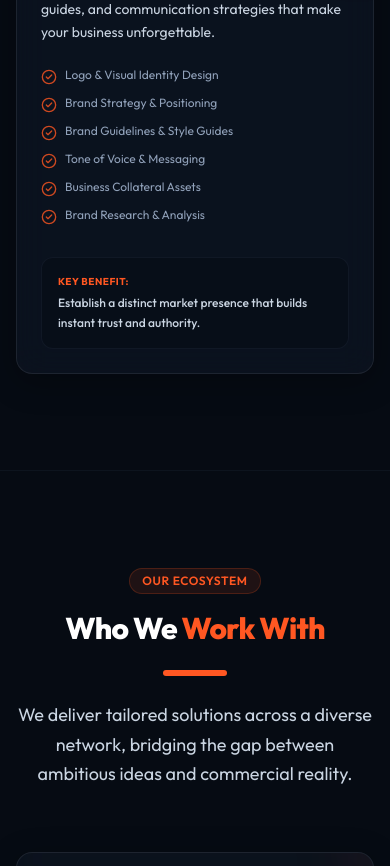
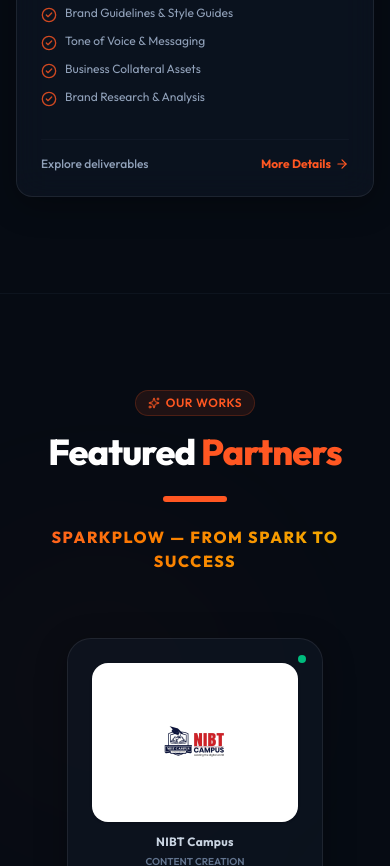
Before and after one commit to am-asfan/sparkplow, a React (Vite) app: page / in a window 390 px wide. Shown: the part 3760-4626 px from the top of the page. Built offline with nearby package versions, Linux system fonts and the light colour scheme.

Commit message:
client onboart
zestro cafe

```diff
--- a/src/App.jsx
+++ b/src/App.jsx
@@ -1,56 +1,15 @@
-import { useState, useEffect } from 'react';
 import Navbar from './components/Navbar';
 import Hero from './components/Hero';
 import AboutUs from './components/AboutUs';
 import Services from './components/Services';
+import ClientsAndWorks from './components/ClientsAndWorks';
 import TargetAudience from './components/TargetAudience';
 import WhyChooseUs from './components/WhyChooseUs';
 import Values from './components/Values';
 import Contact from './components/Contact';
 import Footer from './components/Footer';
-import ClientsAndWorks from './components/ClientsAndWorks';
 
 export default function App() {
-  const [view, setView] = useState(() => {
-    return window.location.hash === '#works' ? 'works' : 'home';
-  });
-
-  // Listen to manual URL hash changes (like browser back/forward or direct links)
-  useEffect(() => {
-    const handleHashChange = () => {
-      const hash = window.location.hash;
-      if (hash === '#works') {
-        setView('works');
-        window.scrollTo({ top: 0, behavior: 'smooth' });
-      } else {
-        setView('home');
-      }
-    };
-    window.addEventListener('hashchange', handleHashChange);
-    return () => window.removeEventListener('hashchange', handleHashChange);
-  }, []);
-
-  const onNavigate = (targetId) => {
-    if (targetId === 'works') {
-      setView('works');
-      window.location.hash = 'works';
-      window.scrollTo({ top: 0, behavior: 'smooth' });
-    } else {
-      setView('home');
-      window.location.hash = targetId === 'home' ? '' : targetId;
-      // Delay scrolling slightly to allow React to render the Home sections
-      setTimeout(() => {
-        const element = document.getElementById(targetId);
-        if (element) {
-          window.scrollTo({
-            top: element.offsetTop - 80,
-            behavior: 'smooth',
-          });
-        }
-      }, 120);
-    }
-  };
-
   return (
     <div className="relative min-h-screen bg-brand-navy-deep text-slate-100 flex flex-col overflow-x-hidden">
       {/* Dynamic Backlights - Glow spheres */}
@@ -59,12 +18,10 @@ export default function App() {
       <div className="absolute top-[75%] left-[8%] w-[600px] h-[600px] rounded-full bg-radial-glow opacity-20 blur-[120px] pointer-events-none" />
 
       {/* Navigation header */}
-      <Navbar view={view} onNavigate={onNavigate} />
+      <Navbar />
 
       {/* Main Content Areas */}
       <main className="flex-grow">
-        {view === 'home' ? (
-          <>
         {/* Hero Landing */}
         <Hero />
 
@@ -73,6 +30,9 @@ export default function App() {
 
         {/* Services (Marketing, Events, Coordination, Branding) */}
         <Services />
+
+        {/* Featured Partner & Works */}
+        <ClientsAndWorks />
 
         {/* Who We Serve */}
         <TargetAudience />
@@ -85,14 +45,10 @@ export default function App() {
 
         {/* Contact Form & Actions */}
         <Contact />
-          </>
-        ) : (
-          <ClientsAndWorks onNavigate={onNavigate} />
-        )}
       </main>
 
       {/* Footer Capsule */}
-      <Footer onNavigate={onNavigate} />
+      <Footer />
     </div>
   );
 }
--- a/src/components/ClientsAndWorks.jsx
+++ b/src/components/ClientsAndWorks.jsx
@@ -1,15 +1,19 @@
 import { useState } from 'react';
-import { Sparkles, CheckCircle2, Award, ExternalLink, GraduationCap, Quote, Briefcase, Film } from 'lucide-react';
+import { Sparkles, CheckCircle2, Award, ExternalLink, Quote, Briefcase, Film } from 'lucide-react';
 import nibtLogo from '../assets/images/NIBT.jpeg';
+import zestroLogo from '../assets/images/Zestro cafe.jpeg';
 
-export default function ClientsAndWorks({ onNavigate }) {
+export default function ClientsAndWorks() {
   const [selectedClient, setSelectedClient] = useState(null);
 
-  const clientInfo = {
+  const clientsList = [
+    {
       id: 'nibt',
       name: 'NIBT Campus',
       service: 'Content Creation',
+      logo: nibtLogo,
       url: 'https://nibt.lk/',
+      reelUrl: 'https://www.instagram.com/reel/DZ7Jm6LlUh2/?igsh=Z2gyNDZicjlpbHN6',
       metric: 'Boosted Intakes',
       title: 'Social Media Reels Campaign',
       summary: 'We create high-impact, engaging short-form content and video reels for NIBT Campus, tailored specifically to build digital presence and drive student enrollment across major platforms.',
@@ -28,14 +32,52 @@ export default function ClientsAndWorks({ onNavigate }) {
         author: "Marketing & Admissions Division",
         organization: "NIBT Campus"
       }
+    },
+    {
+      id: 'zestro',
+      name: 'Zestro Cafe',
+      service: 'Content Creation, Social Media Management',
+      logo: zestroLogo,
+      url: '',
+      reelUrl: '',
+      metric: 'Boosted Customer Reach',
+      title: 'Digital Branding & Content Management',
+      summary: 'We produce mouth-watering culinary content and run daily page operations for Zestro Cafe, creating a cohesive, high-engagement feed aesthetic that attracts local food enthusiasts.',
+      platforms: [
+        'Instagram Feed & Stories',
+        'Facebook Content & Management'
+      ],
+      results: [
+        'High-end food and beverage photography styling',
+        'Consistent publishing calendar and audience responses',
+        'Increased daily profile visits and direct customer interactions'
+      ],
+      testimonial: {
+        text: "SparkPlow completely transformed how we look online. Our feed is now mouth-watering, consistent, and actively attracting new customers to our doors every day.",
+        author: "Management Team",
+        organization: "Zestro Cafe"
+      }
+    }
+  ];
+
+  const handleClientToggle = (clientId) => {
+    setSelectedClient(prev => (prev === clientId ? null : clientId));
   };
 
-  const handleClientToggle = () => {
-    setSelectedClient(prev => (prev === 'nibt' ? null : 'nibt'));
+  const handleScrollToContact = () => {
+    const element = document.getElementById('contact');
+    if (element) {
+      window.scrollTo({
+        top: element.offsetTop - 80,
+        behavior: 'smooth',
+      });
+    }
   };
 
+  const currentClient = clientsList.find(c => c.id === selectedClient);
+
   return (
-    <div className="relative min-h-screen bg-brand-navy-deep text-slate-100 pt-28 pb-20 overflow-hidden">
+    <section id="works" className="relative py-24 bg-brand-navy-deep overflow-hidden border-t border-brand-navy-border/30">
 
       {/* Background Radial Glow sphere */}
       <div className="absolute top-[10%] right-[10%] w-[500px] h-[500px] rounded-full bg-radial-glow opacity-25 blur-[100px] pointer-events-none" />
@@ -50,10 +92,10 @@ export default function ClientsAndWorks({ onNavigate }) {
             <span>Our Works</span>
           </div>
           <h1 className="text-4xl sm:text-5xl font-extrabold text-white tracking-tight mb-6 animate-scale-in">
-            Featured <span className="text-brand-orange">Partner</span>
+            Featured <span className="text-brand-orange">Partners</span>
           </h1>
           <div className="h-1.5 w-16 bg-brand-orange mx-auto rounded-full mb-6" />
-          <p className="text-slate-300 text-lg leading-relaxed font-medium uppercase tracking-wider text-brand-orange/90">
+          <p className="inline-block text-base sm:text-lg font-black uppercase tracking-widest bg-clip-text text-transparent bg-gradient-to-r from-brand-orange to-yellow-500 animate-float-slow">
             SparkPlow &mdash; From Spark to Success
           </p>
         </div>
@@ -61,28 +103,29 @@ export default function ClientsAndWorks({ onNavigate }) {
         {/* Dynamic Partner Grid (Side-by-side flex layout) */}
         <div className="flex flex-wrap justify-center items-center gap-6 mb-12 animate-scale-in">
 
-          {/* NIBT Campus Logo Card */}
+          {clientsList.map(client => (
             <div
-            onClick={handleClientToggle}
+              key={client.id}
+              onClick={() => handleClientToggle(client.id)}
               className={`glass-panel w-64 h-64 rounded-3xl flex flex-col items-center justify-center p-6 transition-all duration-300 cursor-pointer relative ${
-              selectedClient === 'nibt'
+                selectedClient === client.id
                   ? 'border-brand-orange bg-brand-navy-card/90 shadow-[0_0_20px_rgba(255,87,34,0.15)] scale-[1.02]'
                   : 'border-brand-navy-border/60 bg-brand-navy-card/45 hover:border-brand-orange/45 hover:bg-brand-navy-card/75'
               }`}
             >
               {/* Logo wrapper */}
               <div className="w-full flex items-center justify-center flex-grow bg-white rounded-2xl p-4 shadow-sm overflow-hidden">
-              <img src={nibtLogo} alt="NIBT Campus Logo" className="h-16 w-auto object-contain" />
+                <img src={client.logo} alt={`${client.name} Logo`} className="h-16 w-auto object-contain" />
               </div>
 
               {/* Partner Name & Tag */}
               <span className={`text-xs font-bold tracking-wide mt-3 block ${
-              selectedClient === 'nibt' ? 'text-brand-orange' : 'text-slate-300'
+                selectedClient === client.id ? 'text-brand-orange' : 'text-slate-300'
               }`}>
-              {clientInfo.name}
+                {client.name}
               </span>
-            <span className="text-[10px] text-slate-500 mt-1 uppercase font-semibold">
-              {clientInfo.service}
+              <span className="text-[10px] text-slate-500 mt-1 uppercase font-semibold text-center max-w-[200px] truncate">
+                {client.service}
               </span>
 
               {/* Active Indicator dot */}
@@ -91,10 +134,11 @@ export default function ClientsAndWorks({ onNavigate }) {
                 <span className="relative inline-flex rounded-full h-2 w-2 bg-emerald-500"></span>
               </span>
             </div>
+          ))}
 
           {/* Become Partner CTA Card */}
           <div
-            onClick={() => onNavigate('contact')}
+            onClick={handleScrollToContact}
             className="glass-panel w-64 h-64 rounded-3xl flex flex-col items-center justify-center p-6 border-dashed border-brand-navy-border/80 bg-transparent hover:border-brand-orange/60 hover:bg-brand-navy-card/20 transition-all duration-300 cursor-pointer text-slate-500 hover:text-brand-orange group"
           >
             <Briefcase className="h-8 w-8 mb-3 text-slate-600 group-hover:text-brand-orange transition-colors" />
@@ -105,7 +149,7 @@ export default function ClientsAndWorks({ onNavigate }) {
         </div>
 
         {/* Selected Partner Details Panel - Only renders when active */}
-        {selectedClient === 'nibt' && (
+        {selectedClient && currentClient && (
           <div className="glass-panel border border-brand-navy-border/70 rounded-3xl p-6 sm:p-8 bg-gradient-to-br from-brand-navy-card/90 to-brand-navy-deep/90 text-left relative overflow-hidden transition-all duration-500 animate-scale-in">
             {/* Subtle backlight */}
             <div className="absolute top-1/2 left-1/2 -translate-x-1/2 -translate-y-1/2 w-64 h-64 bg-brand-orange/5 rounded-full blur-[80px] pointer-events-none" />
@@ -114,22 +158,22 @@ export default function ClientsAndWorks({ onNavigate }) {
             <div className="flex flex-col md:flex-row md:items-center justify-between gap-6 border-b border-brand-navy-border/40 pb-6 mb-6">
               <div className="flex items-center gap-4">
                 <div className="p-3 rounded-2xl border bg-white border-white/20 flex items-center justify-center shadow-sm">
-                  <img src={nibtLogo} alt="NIBT Campus Logo" className="h-14 w-auto object-contain" />
+                  <img src={currentClient.logo} alt={`${currentClient.name} Logo`} className="h-14 w-auto object-contain" />
                 </div>
                 <div>
                   <span className="text-[9px] uppercase tracking-widest font-black text-brand-orange">Partner Case Study</span>
                   <h3 className="text-xl sm:text-2xl font-black text-white leading-tight mt-0.5">
-                    {clientInfo.title}
+                    {currentClient.title}
                   </h3>
                 </div>
               </div>
 
-              <div className="flex items-center gap-3">
-                <span className="px-3 py-1 rounded-full bg-brand-orange/15 text-brand-orange border border-brand-orange/20 text-xs font-bold uppercase tracking-wider">
-                  {clientInfo.service}
+              <div className="flex items-center gap-3 flex-wrap">
+                <span className="px-3 py-1 rounded-full bg-brand-orange/15 text-brand-orange border border-brand-orange/20 text-[10px] sm:text-xs font-bold uppercase tracking-wider">
+                  {currentClient.name}
                 </span>
-                <span className="px-3 py-1 rounded-full bg-emerald-500/10 text-emerald-400 border border-emerald-500/20 text-xs font-bold flex items-center gap-1">
-                  <Award className="h-3.5 w-3.5" /> {clientInfo.metric}
+                <span className="px-3 py-1 rounded-full bg-emerald-500/10 text-emerald-400 border border-emerald-500/20 text-[10px] sm:text-xs font-bold flex items-center gap-1">
+                  <Award className="h-3.5 w-3.5" /> {currentClient.metric}
                 </span>
               </div>
             </div>
@@ -140,17 +184,17 @@ export default function ClientsAndWorks({ onNavigate }) {
               {/* Left Column: Summary and Testimonial */}
               <div className="lg:col-span-7 space-y-6">
                 <p className="text-slate-300 text-sm leading-relaxed">
-                  {clientInfo.summary}
+                  {currentClient.summary}
                 </p>
 
                 {/* Quote Testimony */}
                 <div className="border-l-3 border-brand-orange bg-brand-orange/5 p-4 rounded-r-xl">
                   <Quote className="h-5 w-5 text-brand-orange/20 mb-1" />
                   <p className="text-slate-300 text-xs italic leading-relaxed mb-2">
-                    "{clientInfo.testimonial.text}"
+                    "{currentClient.testimonial.text}"
                   </p>
                   <span className="text-[10px] font-bold text-brand-orange uppercase tracking-wider block">
-                    &mdash; {clientInfo.testimonial.author}, {clientInfo.testimonial.organization}
+                    &mdash; {currentClient.testimonial.author}, {currentClient.testimonial.organization}
                   </span>
                 </div>
               </div>
@@ -164,7 +208,7 @@ export default function ClientsAndWorks({ onNavigate }) {
                     <Film className="h-4 w-4 text-brand-orange" /> Social Media Coverage
                   </h4>
                   <ul className="space-y-2">
-                    {clientInfo.platforms.map((platform, index) => (
+                    {currentClient.platforms.map((platform, index) => (
                       <li key={index} className="flex items-center gap-2 text-xs text-slate-300">
                         <CheckCircle2 className="h-3.5 w-3.5 text-brand-orange flex-shrink-0" />
                         {platform}
@@ -179,7 +223,7 @@ export default function ClientsAndWorks({ onNavigate }) {
                     Proven Outcomes
                   </h4>
                   <ul className="space-y-2">
-                    {clientInfo.results.map((item, index) => (
+                    {currentClient.results.map((item, index) => (
                       <li key={index} className="flex items-center gap-2 text-xs text-slate-300">
                         <span className="h-1.5 w-1.5 rounded-full bg-emerald-400 flex-shrink-0" />
                         {item}
@@ -188,17 +232,32 @@ export default function ClientsAndWorks({ onNavigate }) {
                   </ul>
                 </div>
 
-                {/* External Link */}
-                <div className="pt-2">
+                {/* Video & External Links */}
+                {(currentClient.reelUrl || currentClient.url) && (
+                  <div className="pt-2 space-y-2.5">
+                    {currentClient.reelUrl && (
                       <a
-                    href={clientInfo.url}
+                        href={currentClient.reelUrl}
                         target="_blank"
                         rel="noopener noreferrer"
-                    className="inline-flex items-center justify-center gap-1.5 w-full py-2.5 rounded-xl bg-brand-orange hover:bg-brand-orange-bright text-white font-bold text-xs transition duration-300 shadow-[0_4px_12px_rgba(255,87,34,0.15)]"
+                        className="inline-flex items-center justify-center gap-1.5 w-full py-2.5 rounded-xl bg-brand-orange hover:bg-brand-orange-bright text-white font-bold text-xs transition duration-300 shadow-[0_4px_12px_rgba(255,87,34,0.15)] hover:scale-[1.01]"
                       >
-                    Visit NIBT Website <ExternalLink className="h-3.5 w-3.5" />
+                        Watch Featured Reel <ExternalLink className="h-3.5 w-3.5" />
                       </a>
+                    )}
+
+                    {currentClient.url && (
+                      <a
+                        href={currentClient.url}
+                        target="_blank"
+                        rel="noopener noreferrer"
+                        className="inline-flex items-center justify-center gap-1.5 w-full py-2.5 rounded-xl border border-brand-navy-border hover:border-brand-orange text-slate-300 hover:text-white font-bold text-xs transition duration-300 hover:scale-[1.01]"
+                      >
+                        Visit Website <ExternalLink className="h-3.5 w-3.5" />
+                      </a>
+                    )}
                   </div>
+                )}
 
               </div>
 
@@ -207,8 +266,26 @@ export default function ClientsAndWorks({ onNavigate }) {
           </div>
         )}
 
+        {/* Single Scrolling Partner Logos (No Duplicates) */}
+        <div className="mt-20 w-full overflow-hidden relative py-4 border-y border-brand-navy-border/30 bg-brand-navy-card/10 h-20 flex items-center">
+          {/* Edge gradients to fade logo in and out */}
+          <div className="absolute top-0 left-0 w-20 h-full bg-gradient-to-r from-brand-navy-deep to-transparent z-10 pointer-events-none" />
+          <div className="absolute top-0 right-0 w-20 h-full bg-gradient-to-l from-brand-navy-deep to-transparent z-10 pointer-events-none" />
+
+          <div className="w-full relative flex items-center h-12">
+            <div className="animate-marquee-single flex items-center gap-12">
+              <div className="bg-white rounded-xl px-5 py-2 flex items-center justify-center h-11 w-34 shadow-sm border border-white/5">
+                <img src={nibtLogo} alt="NIBT Campus" className="h-7 w-auto object-contain" />
+              </div>
+              <div className="bg-white rounded-xl px-5 py-2 flex items-center justify-center h-11 w-34 shadow-sm border border-white/5">
+                <img src={zestroLogo} alt="Zestro Cafe" className="h-7 w-auto object-contain" />
+              </div>
+            </div>
+          </div>
         </div>
 
       </div>
+
+    </section>
   );
 }
--- a/src/components/Footer.jsx
+++ b/src/components/Footer.jsx
@@ -29,21 +29,17 @@ const InstagramIcon = ({ className }) => (
   </svg>
 );
 
-export default function Footer({ onNavigate }) {
+export default function Footer() {
   const currentYear = new Date().getFullYear();
 
   const handleScrollTo = (e, targetId) => {
     e.preventDefault();
-    if (onNavigate) {
-      onNavigate(targetId);
-    } else {
     const element = document.getElementById(targetId);
     if (element) {
       window.scrollTo({
         top: element.offsetTop - 80,
         behavior: 'smooth',
       });
-      }
     }
   };
 
--- a/src/components/Services.jsx
+++ b/src/components/Services.jsx
@@ -1,5 +1,5 @@
 import { useState } from 'react';
-import { Palette, CalendarRange, Sparkles, CheckCircle2 } from 'lucide-react';
+import { Palette, CalendarRange, Sparkles, CheckCircle2, ArrowRight } from 'lucide-react';
 import Modal from './Modal';
 
 export default function Services() {
@@ -304,10 +304,12 @@ export default function Services() {
                   </ul>
                 </div>
 
-                {/* Key Benefit Section */}
-                <div className="mt-auto pt-4 border-t border-brand-navy-border/40 bg-brand-navy-deep/40 rounded-xl p-4 flex flex-col gap-1 border border-brand-navy-border/20">
-                  <span className="text-[10px] font-bold text-brand-orange uppercase tracking-wider">Key Benefit:</span>
-                  <span className="text-xs text-slate-300 font-medium leading-relaxed">{service.benefit}</span>
+                {/* More Details Clickable Button */}
+                <div className="mt-auto pt-4 border-t border-brand-navy-border/30 flex items-center justify-between">
+                  <span className="text-xs text-slate-400 font-medium">Explore deliverables</span>
+                  <span className="text-xs font-bold text-brand-orange group-hover:translate-x-1.5 transition-transform duration-300 flex items-center gap-1">
+                    More Details <ArrowRight className="h-3.5 w-3.5" />
+                  </span>
                 </div>
 
               </div>
```
Also changed, not shown: src/components/Navbar.jsx (+5 -19 lines), src/index.css (+18 -0 lines), src/assets/images/Zestro cafe.jpeg (added). Lines whose indentation alone changed are shown as unchanged.
